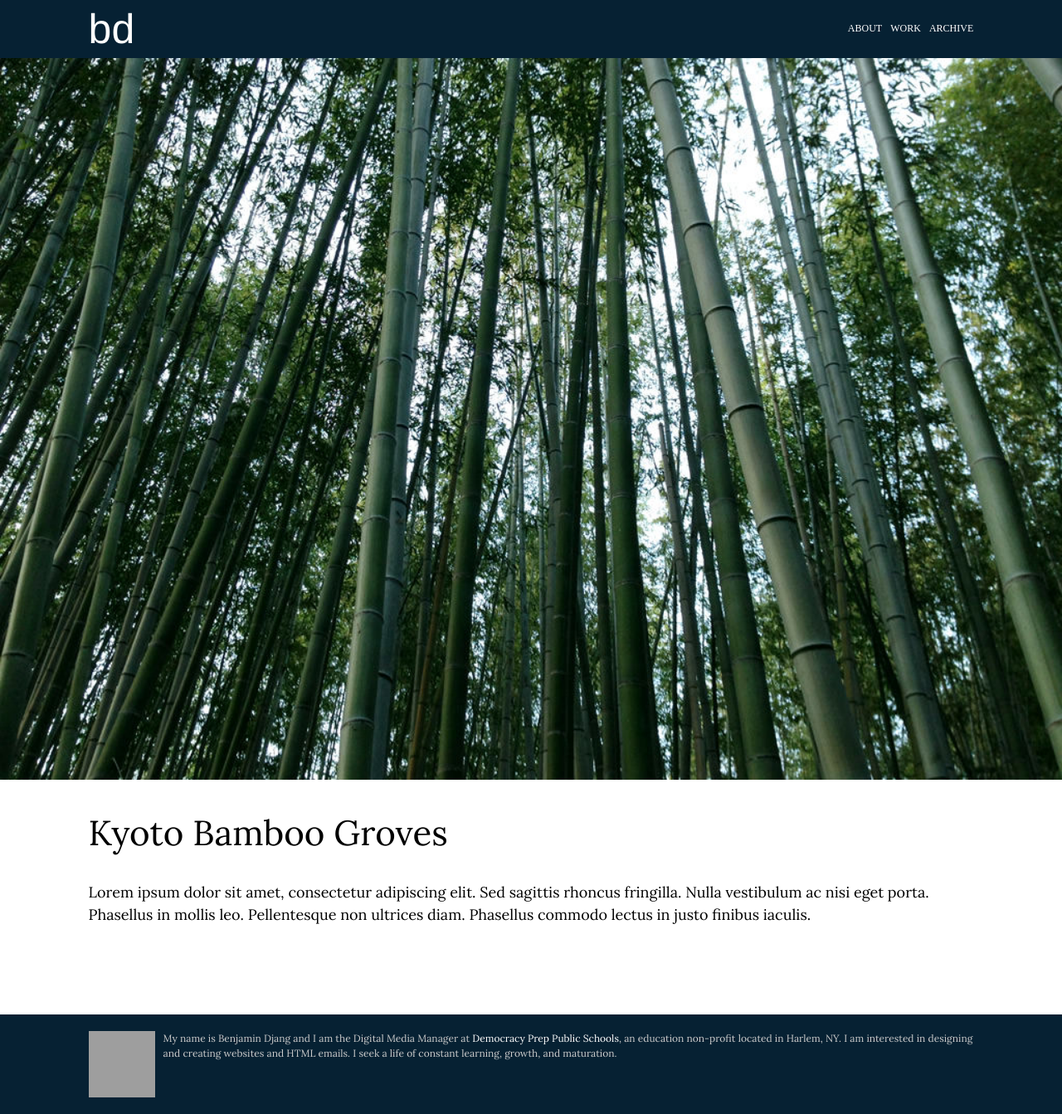
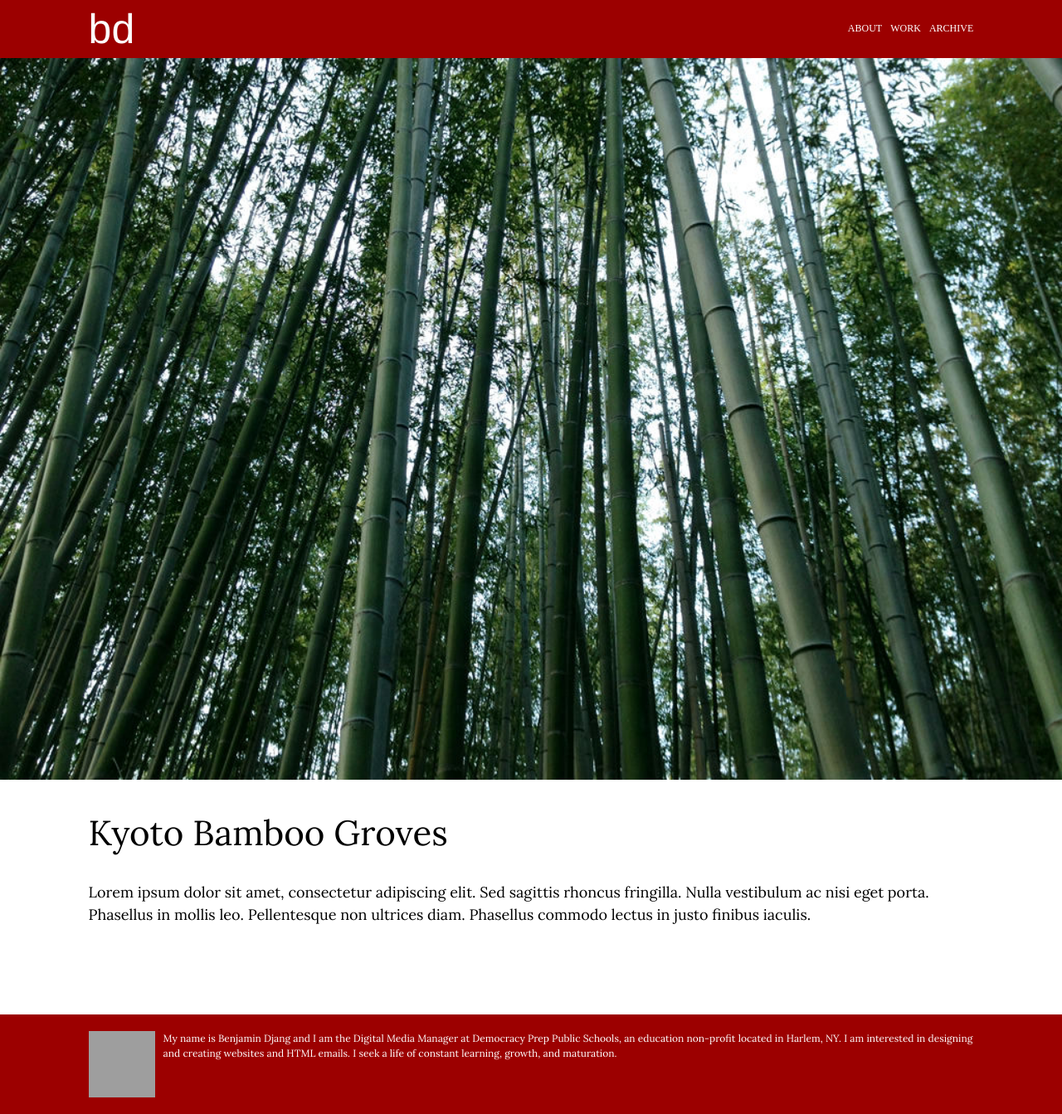
Before and after one commit to bdjang/benjamin-djang, a Jekyll site: the page built from index.html, in a window 1280 px wide. Shown: the whole page at 83% size. Built offline with Jekyll 4.4.1, drawn with Linux system fonts in a browser that asks for light colours; the list of posts is cut into pages by our own code; grey boxes are pictures that could not be loaded.

Commit message:
Updated nav bar colors

```diff
--- a/css/main.scss
+++ b/css/main.scss
@@ -50,14 +50,16 @@ hr {
 a:link {
 	color: #fff;
 	text-decoration: none;
-	transition: all 0.5s ease;
+	/*transition: all 0.5s ease;*/
 }
 a:visited {
+	color: #fff;
 }
 a:hover {
-	color: #f4f4f4;
+	color: #fff;
 }
 a:active {
+	color: #fff;
 }
 
 /* HEADER + FOOTER
@@ -83,8 +85,8 @@ img {
 	}
 }
 header, footer {
-	background-color: #062133;
-	color: #ccc;
+	background-color: #9c0000;
+	color: #fff;
 }
 
 header {
```
